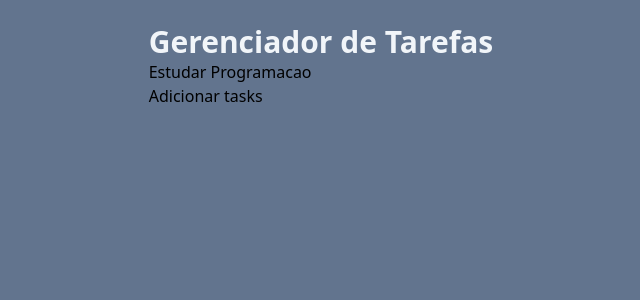
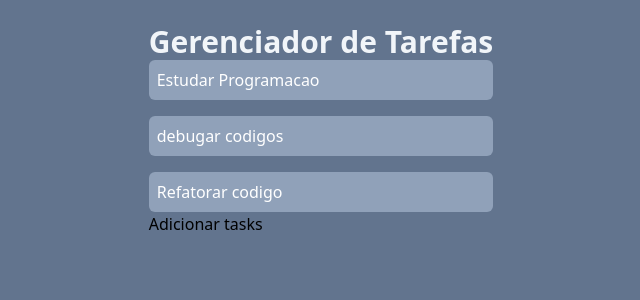
Before and after one commit to lucca713/ProjetoReact, a React (Vite) app: page / in a window 1280 px wide. Shown: the top 300 px of the page, without its empty margins (319-959 px from the left). Built offline with nearby package versions, Linux system fonts and the light colour scheme.

Commit message:
comecando a colocar as tasks

```diff
--- a/src/components/Tasks.jsx
+++ b/src/components/Tasks.jsx
@@ -1,6 +1,14 @@
 function Tasks(props) {
   console.log(props);
-  return <h1>{props.tasks[0].title}</h1>;
+  return (
+    <ul className=" space-y-4">
+      {props.tasks.map((task) => (
+        <li key={task.id} className=" bg-slate-400 text-white p-2 rounded-md ">
+          {task.title}
+        </li>
+      ))}
+    </ul>
+  );
 }
 
 export default Tasks;
--- a/src/output.css
+++ b/src/output.css
@@ -9,11 +9,14 @@
       "Courier New", monospace;
     --color-red-500: oklch(63.7% 0.237 25.331);
     --color-slate-100: oklch(96.8% 0.007 247.896);
+    --color-slate-400: oklch(70.4% 0.04 256.788);
     --color-slate-500: oklch(55.4% 0.046 257.417);
+    --color-white: #fff;
     --spacing: 0.25rem;
     --text-3xl: 1.875rem;
     --text-3xl--line-height: calc(2.25 / 1.875);
     --font-weight-bold: 700;
+    --radius-md: 0.375rem;
     --default-font-family: var(--font-sans);
     --default-mono-font-family: var(--font-mono);
   }
@@ -188,12 +191,28 @@
   .justify-center {
     justify-content: center;
   }
+  .space-y-4 {
+    :where(& > :not(:last-child)) {
+      --tw-space-y-reverse: 0;
+      margin-block-start: calc(calc(var(--spacing) * 4) * var(--tw-space-y-reverse));
+      margin-block-end: calc(calc(var(--spacing) * 4) * calc(1 - var(--tw-space-y-reverse)));
+    }
+  }
+  .rounded-md {
+    border-radius: var(--radius-md);
+  }
   .border {
     border-style: var(--tw-border-style);
     border-width: 1px;
   }
+  .bg-slate-400 {
+    background-color: var(--color-slate-400);
+  }
   .bg-slate-500 {
     background-color: var(--color-slate-500);
+  }
+  .p-2 {
+    padding: calc(var(--spacing) * 2);
   }
   .p-6 {
     padding: calc(var(--spacing) * 6);
@@ -209,11 +228,11 @@
     --tw-font-weight: var(--font-weight-bold);
     font-weight: var(--font-weight-bold);
   }
-  .text-red-500 {
-    color: var(--color-red-500);
-  }
   .text-slate-100 {
     color: var(--color-slate-100);
+  }
+  .text-white {
+    color: var(--color-white);
   }
   .underline {
     text-decoration-line: underline;
@@ -222,6 +241,11 @@
     outline-style: var(--tw-outline-style);
     outline-width: 1px;
   }
+}
+@property --tw-space-y-reverse {
+  syntax: "*";
+  inherits: false;
+  initial-value: 0;
 }
 @property --tw-border-style {
   syntax: "*";
@@ -240,6 +264,7 @@
 @layer properties {
   @supports ((-webkit-hyphens: none) and (not (margin-trim: inline))) or ((-moz-orient: inline) and (not (color:rgb(from red r g b)))) {
     *, ::before, ::after, ::backdrop {
+      --tw-space-y-reverse: 0;
       --tw-border-style: solid;
       --tw-font-weight: initial;
       --tw-outline-style: solid;
```
